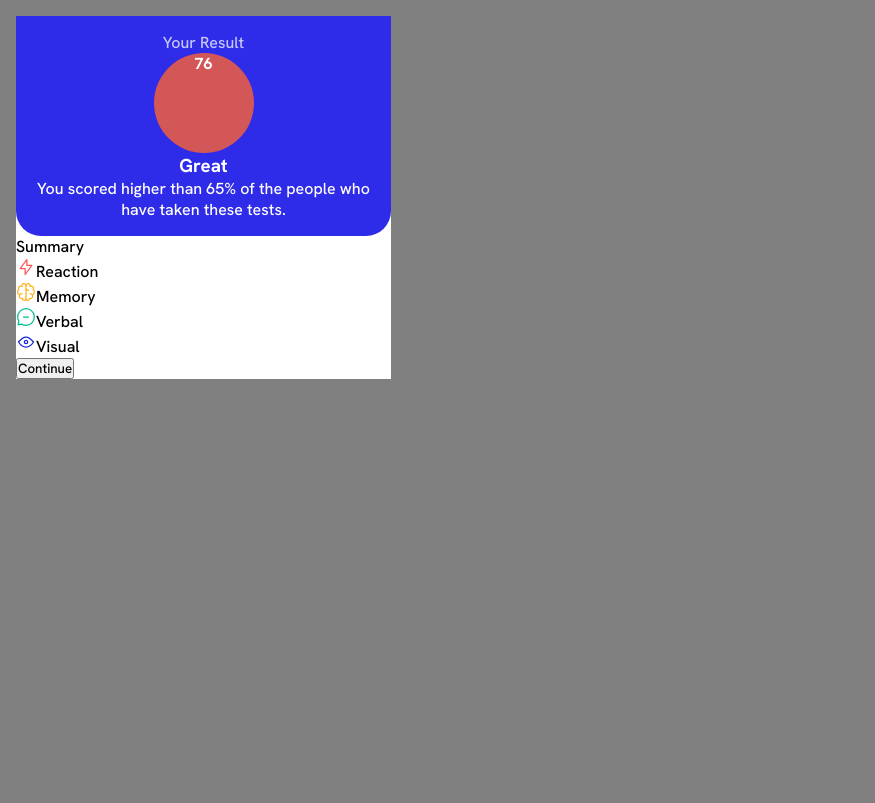
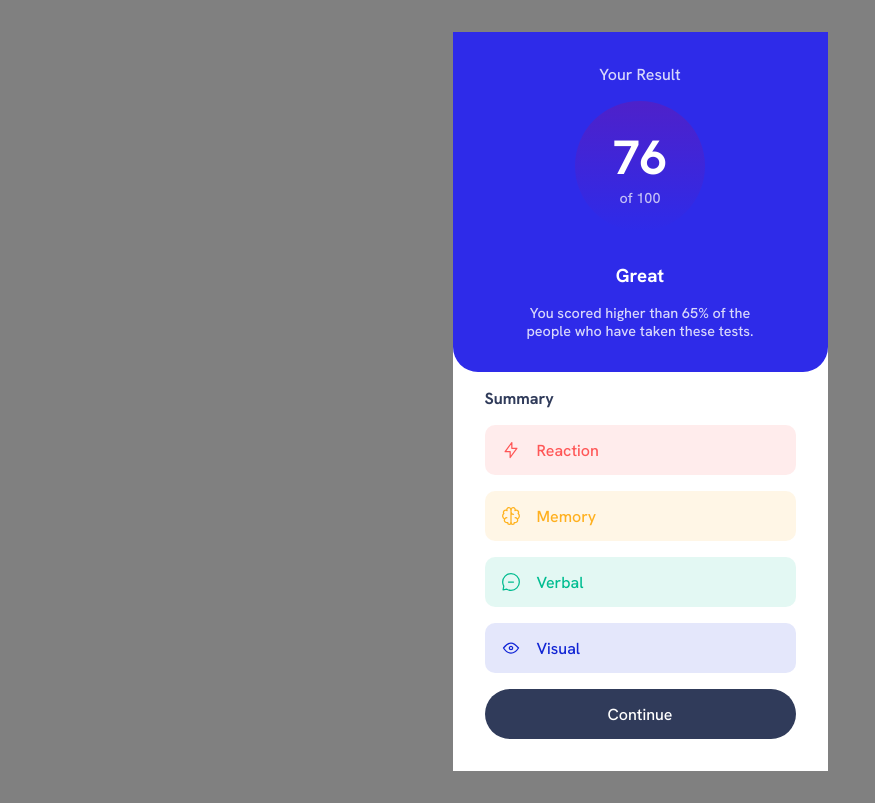
Before and after one commit to VictorCarnavali/projetos, a plain HTML site: page P04/index.html in a window 1280 px wide. Shown: the whole page, without its empty margins (0-875 px from the left). Drawn offline with Linux system fonts and the light colour scheme.

Commit message:
edit complete project p04

```diff
--- a/P04/index.html
+++ b/P04/index.html
@@ -14,22 +14,31 @@
 <body>
   <main>
 
-    <section class="card-top">
+    <section class="sec-top">
       <span id="title-top">Your Result</span>
       <div class="circle">
-        <strong>76</strong>
+        <strong id="number">76</strong>
+        <span id="of-100">of 100</span>
       </div>
       <h3>Great</h3>
-      <span class="description">You scored higher than 65% of the people who have taken these tests.</span>
+      <span id="description">You scored higher than 65% of the people who have taken these tests.</span>
     </section>
 
-    <section class="card-bottom">
-      <span id="title-bottom">Summary</span>
+    <section class="sec-bottom">
+      <strong id="title-bottom">Summary</strong>
       <div class="cards">
-        <div id="card-1""> <img src="assets/images/icon-reaction.svg" alt="reaction icon">Reaction</div>
-        <div id="card-2""> <img src="assets/images/icon-memory.svg" alt="memory icon">Memory</div>
-        <div id="card-3""><img src="assets/images/icon-verbal.svg" alt="verbal icon">Verbal</div>
-        <div id="card-4""><img src="assets/images/icon-visual.svg" alt="visual icon">Visual</div>
+        <div id="card-1""> <img src="assets/images/icon-reaction.svg" alt="reaction icon">
+          Reaction
+        </div>
+        <div id="card-2""> <img src="assets/images/icon-memory.svg" alt="memory icon">
+          Memory
+        </div>
+        <div id="card-3""><img src="assets/images/icon-verbal.svg" alt="verbal icon">
+          Verbal
+        </div>
+        <div id="card-4""><img src="assets/images/icon-visual.svg" alt="visual icon">
+          Visual
+        </div>
       </div>
       <button>Continue</button>
     </section>
--- a/P04/style.css
+++ b/P04/style.css
@@ -8,40 +8,143 @@
 }
 
 body {
+    display: flex;
+    justify-content: center;
+    align-content: center;
+    width: 100%;
+    height: 100%;
+    padding: 2rem;
     background-color: gray;
-    width: 100vw;
-    height: 100vh;
+}
+
+main {
+    max-width: 375px;
+    background-color: white;
+}
+
+main .sec-top {
+    display: flex;
+    flex-direction: column;
+    text-align: center;
+    background-color: hsl(241, 81%, 54%);
+    color: white;
+    padding: 1rem 2rem;
+    border-radius: 0px 0px 25px 25px;
+}
+
+main #title-top {
+    color: rgba(255, 255, 255, 0.815);
     padding: 1rem;
 }
 
-main {
-    background-color: white;
-    max-width: 375px;
+main .circle {
+    display: flex;
+    flex-direction: column;
+    justify-content: center;
+    align-items: center;
+    background-image: linear-gradient(hsla(256, 72%, 46%, 1), hsla(241, 72%, 46%, 0));
+    border-radius: 50%;
+    height: 130px;
+    width: 130px;
+    margin: auto;
+}
+
+main section #number {
+    font-size: 3em;
+}
+
+main section #of-100 {
+    color: rgba(255, 255, 255, 0.705);
+    font-size: .9em;
+}
+
+main section h3 {
+    padding-top: 2rem;
+}
+
+main #description {
+    margin: auto;
+    color: rgba(255, 255, 255, 0.815);
+    font-size: .9em;
+    width: 90%;
+    padding: 1rem;
+}
+
+main .sec-bottom {
+    display: flex;
+    flex-direction: column;
+    text-align: justify;
+    padding: 1rem 2rem;
+}
+
+main #title-bottom {
+    color: hsl(224, 30%, 27%);
+    padding-bottom: 1rem;
+}
+
+main .cards {
     display: flex;
     flex-direction: column;
 }
 
-main .card-top {
+main #card-1 {
     display: flex;
-    flex-direction: column;
-    justify-items: center;
+    justify-content: left;
     align-items: center;
-    text-align: center;
-    background-color: hsl(241, 81%, 54%);
+    color: hsl(0, 100%, 67%);
+    background-color: hsla(0, 100%, 67%, 0.11);
+    margin-bottom: 1rem;
+    height: 50px;
     padding: 1rem;
-    color: white;
-    border-radius: 0px 0px 25px 25px;
+    border-radius: 10px;
 }
 
-#title-top {
-    color: rgba(255, 255, 255, 0.733);
+main #card-2 {
+    display: flex;
+    justify-content: left;
+    align-items: center;
+    color: hsl(39, 100%, 56%);
+    background-color: hsl(39, 100%, 56%, 0.11);
+    margin-bottom: 1rem;
+    height: 50px;
+    padding: 1rem;
+    border-radius: 10px;
 }
 
-main section .circle {
+main #card-3 {
     display: flex;
-    flex-direction: column;
-    height: 100px;
-    width: 100px;
-    background-color: rgb(212, 87, 87);
-    border-radius: 50%;
+    justify-content: left;
+    align-items: center;
+    color: hsl(166, 100%, 37%);
+    background-color: hsl(166, 100%, 37%, 0.11);
+    margin-bottom: 1rem;
+    height: 50px;
+    padding: 1rem;
+    border-radius: 10px;
 }
+
+main #card-4 {
+    display: flex;
+    justify-content: left;
+    align-items: center;
+    color: hsl(234, 85%, 45%);
+    background-color: hsl(234, 85%, 45%, 0.11);
+    margin-bottom: 1rem;
+    height: 50px;
+    padding: 1rem;
+    border-radius: 10px;
+}
+
+main .cards img {
+    padding-right: 1rem;
+}
+
+main section button {
+    background-color: hsl(224, 30%, 27%);
+    height: 50px;
+    border: none;
+    color: white;
+    font-size: 1em;
+    border-radius: 30px;
+    margin-bottom: 1rem;
+}
```
